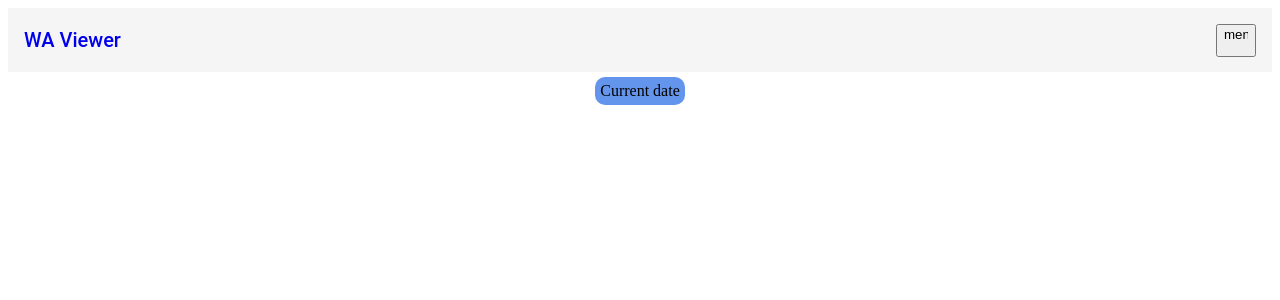
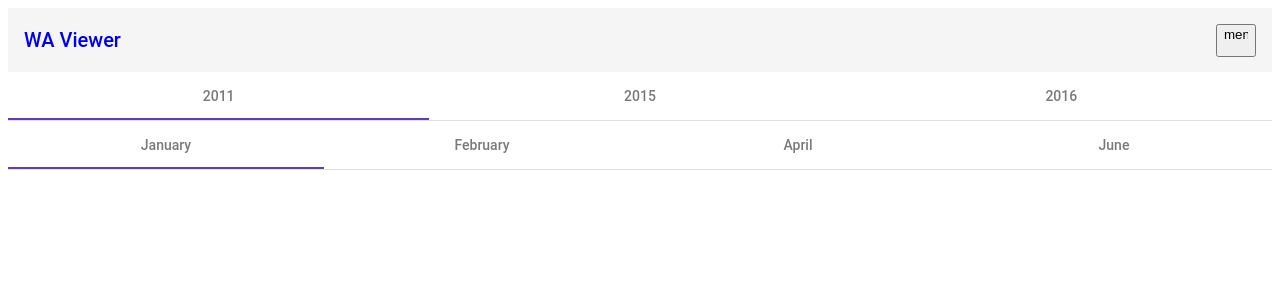
Before and after one commit to paulfaa/wa-clone, an Angular app: page /view in a window 1280 px wide. Shown: the top 300 px of the page. Built offline with nearby package versions, Linux system fonts and the light colour scheme.

Commit message:
date picker progress

```diff
--- a/src/app/chat-view/chat-view.component.html
+++ b/src/app/chat-view/chat-view.component.html
@@ -1,13 +1,7 @@
-<app-date-popup></app-date-popup>
+<!-- <app-date-popup></app-date-popup> -->
 
-<table class="year-picker">
-    <tr>
-        <td *ngFor="let year of yearKeys"
-        (click)="setSelectedYear(year)"
-        [ngClass]="year == selectedYear ? 'selected' : 'unselected'"> {{year}}
-        </td>
-    </tr>
-</table>
+<app-date-picker>
+</app-date-picker>
 
 <app-message
     *ngFor="let m of this._serviceSubscription | async"
--- a/src/app/chat-view/chat-view.component.ts
+++ b/src/app/chat-view/chat-view.component.ts
@@ -1,5 +1,5 @@
 import { Component, OnInit } from '@angular/core';
-import { Observable, of } from 'rxjs';
+import { filter, flatMap, map, Observable, of } from 'rxjs';
 import { Message } from '../models/message';
 import { MessageService } from '../services/message.service';
 
@@ -11,6 +11,7 @@ import { MessageService } from '../services/message.service';
 export class ChatViewComponent implements OnInit {
   public _serviceSubscription: Observable<Message[]>;
   selectedYear: number | undefined;
+  selectedMonth: number | undefined;
 
   //move map logic to messageService
   yearMap: Map<number, Message[]>;
@@ -19,12 +20,20 @@ export class ChatViewComponent implements OnInit {
 
   constructor(private messageService: MessageService) {
     this._serviceSubscription = this.messageService.$getMessages();
+/*     this._serviceSubscription = this._serviceSubscription.pipe(
+      map(messages =>
+        messages.filter(msg => new Date(msg.timestamp).getFullYear() == 2014)
+      )
+    ) */
     this._serviceSubscription.subscribe();
+    /* map((arr:TaskReprintReasonCode[]) => {
+             return arr.filter(r => r.reasonDescription === 'New');
+        ) */
 
     //move logic to message service
     this.messages = [];
     this.yearMap = new Map();
-    this.yearKeys = [];
+    this.yearKeys = [2001, 2005, 2010, 2011, 2012, 2014, 2017, 2022, 2023];
   }
 
   ngOnInit(): void {
@@ -32,28 +41,38 @@ export class ChatViewComponent implements OnInit {
 
   }
 
-  private setKeys(): void{
+  public updateSubscription(year: number): void {
+    this._serviceSubscription = this.messageService.$getMessages();
+    this._serviceSubscription.pipe(
+      map(messages =>
+        messages.filter(msg => new Date(msg.timestamp).getFullYear() == year)
+      )
+    ).subscribe();
+  }
+
+  private setKeys(): void {
     this.yearKeys = Array.from(this.yearMap.keys());
     console.log(this.yearKeys)
   }
 
-  public setSelectedYear(year: number): void{
+  public setSelectedYear(year: number): void {
     this.selectedYear = year;
+    this.updateSubscription(this.selectedYear);
   }
 
-  public getMessagesForSelectedYear(): Message[]{
-    try{
+  public getMessagesForSelectedYear(): Message[] {
+    try {
       return this.yearMap.get(this.selectedYear!)!;
     }
-    catch(e){
+    catch (e) {
       console.log("No messages for year" + this.selectedYear + e);
-      throw(e);
+      throw (e);
     }
   }
 
-  public addMessage(message: Message): void{
+  public addMessage(message: Message): void {
     const year = message.timestamp.getFullYear();
-    if (this.yearMap.has(year) == false){
+    if (this.yearMap.has(year) == false) {
       this.yearMap.set(year, new Array<Message>());
     }
     this.yearMap.get(year)!.push(message);
--- a/src/app/date-picker/date-picker.component.html
+++ b/src/app/date-picker/date-picker.component.html
@@ -1,6 +1,6 @@
-<mat-tab-group>
+<mat-tab-group mat-stretch-tabs (selectedTabChange)="onYearSelected($event)">
     <mat-tab *ngFor="let tab of this.datesMap | keyvalue" label={{tab.key}}>
-        <mat-tab-group>
+        <mat-tab-group mat-stretch-tabs (selectedTabChange)="onMonthSelected($event)">
             <mat-tab *ngFor="let subTab of tab.value | numberToMonth" label={{subTab}}></mat-tab>
         </mat-tab-group>
     </mat-tab>
--- a/src/app/date-picker/date-picker.component.scss
+++ b/src/app/date-picker/date-picker.component.scss
@@ -0,0 +1,4 @@
+:host {
+    font-family: Helvetica;
+    color: red;
+}
--- a/src/app/date-picker/date-picker.component.ts
+++ b/src/app/date-picker/date-picker.component.ts
@@ -1,4 +1,5 @@
 import { Component, OnInit } from '@angular/core';
+import { MatTabChangeEvent } from '@angular/material/tabs';
 import { MessageParsingService } from '../services/message-parsing.service';
 
 @Component({
@@ -9,6 +10,8 @@ import { MessageParsingService } from '../services/message-parsing.service';
 export class DatePickerComponent implements OnInit {
 
   datesMap : Map<number, number[]>;
+  selectedYear?: number;
+  selectedMonth?: number
 
   constructor(private messageParsingService: MessageParsingService) {
     this.datesMap = new Map<number, number[]>;
@@ -20,4 +23,13 @@ export class DatePickerComponent implements OnInit {
   ngOnInit(): void {
     //this.datesMap = this.messageParsingService.datesMap;
   }
+
+  public onYearSelected(tabChangeEvent: MatTabChangeEvent){
+    this.selectedYear = Number(tabChangeEvent.tab.textLabel);
+    console.log(tabChangeEvent.tab.textLabel);
+  }
+
+  public onMonthSelected(tabChangeEvent: MatTabChangeEvent){
+    this.selectedMonth = new Date(Date.parse(tabChangeEvent.tab.textLabel +" 1, 2000")).getMonth() + 1
+  }
 }
--- a/src/app/date-picker/month.pipe.ts
+++ b/src/app/date-picker/month.pipe.ts
@@ -7,7 +7,7 @@ export class MonthPipe implements PipeTransform {
     var monthStrings : string[] = [];
     months.forEach(month => {
       const date = new Date();
-      date.setMonth(month);
+      date.setMonth(month - 1);
       monthStrings.push(date.toLocaleString('en-IE', {month: 'long'}));
     });
     return monthStrings;
```
